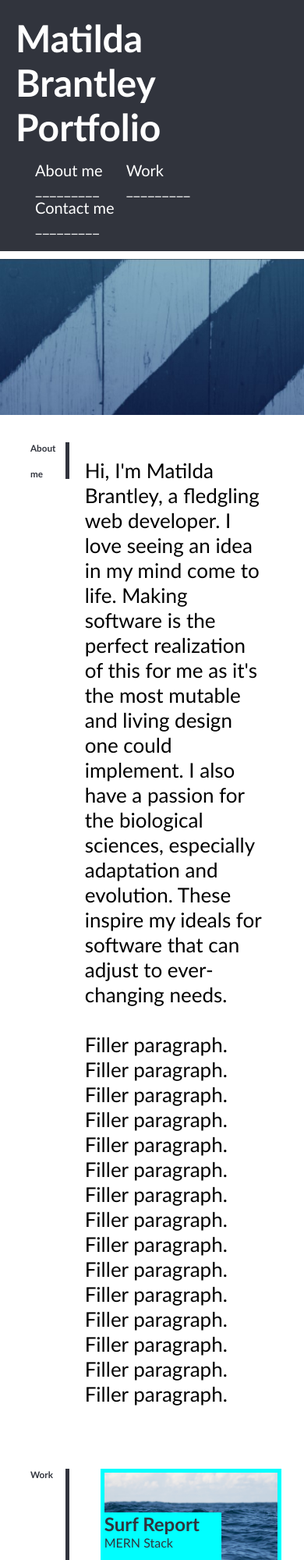
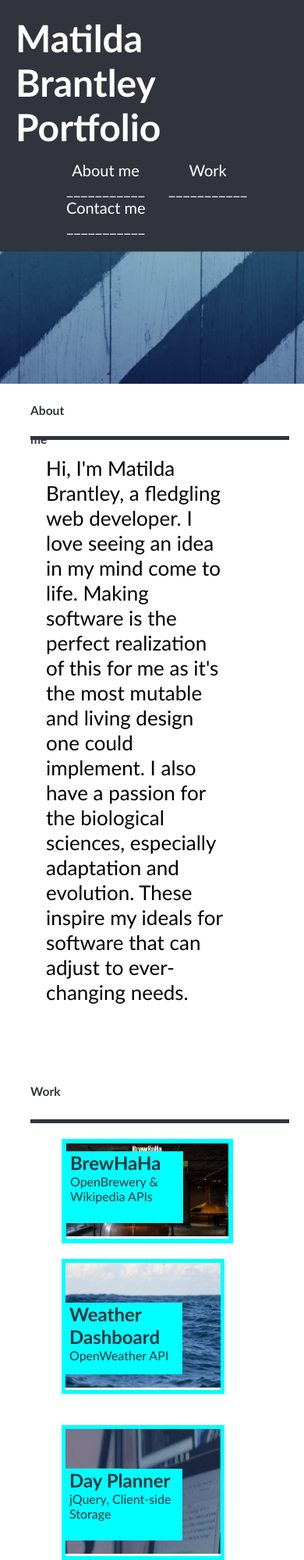
Before and after one commit to matildabrantley/homework2-portfolio, a plain HTML site: page index.html in a window 390 px wide. Shown: the top 2000 px of the page at 78% size. Drawn offline with Linux system fonts and the light colour scheme.

Commit message:
updated work section to reflect my projects, more mobile friendly

```diff
--- a/assets/css/style.css
+++ b/assets/css/style.css
@@ -1,24 +1,26 @@
 /* universal selector */
 * {
     box-sizing: border-box;
-    padding: 0;
     margin: 0;
     font-family: 'Trebuchet MS', 'Lucida Sans Unicode', 'Lucida Grande', 'Lucida Sans', Arial, sans-serif;
 }
+
+/* *:hover {
+    box-shadow: 0px 0px 5px 3px gray;
+} */
 
 .grid-container {
     display: grid;
 
     grid-template-areas:
-      "header header header"
-      "underheader underheader underheader"
-      "about about about"
-      "main main main"
-      "footer footer footer";
+      "header header"
+      "underheader underheader"
+      "about about"
+      "main main"
+      "footer footer";
 
-    grid-template-columns: 0fr 1fr 1fr;
-    grid-template-rows: 0.25fr 0.5fr auto auto;
-    grid-gap: 10px;
+    grid-template-columns: 1fr 1fr;
+    grid-template-rows: 2fr auto auto auto;
 
     height: 95vh;
     width: 100vw;
@@ -28,6 +30,8 @@ body {
     background-color:white;
 }
 
+
+/* Header, Nav Bar */
 header {
     grid-area: header;
     padding: 20px;
@@ -54,11 +58,12 @@ header nav ul {
 header nav li {
     display: inline-block;
     margin-left: 25px;
+    text-align: center;
 }
 
 header nav li::after {
     display: block;
-    content: "_________";
+    content: "___________";
 }
 
 a {
@@ -68,7 +73,7 @@ a {
 
 #underheader {
     grid-area: underheader;
-    height: 200px;
+    height: 170px;
     width: 100%;
     margin-bottom: 25px;
     background-image: url("../images/underheader.jpg");
@@ -95,6 +100,9 @@ a {
     color: rgb(49, 52, 61);
 }
 
+
+
+/*Section - About Me*/
 #about-me {
     grid-area: about;
 }
@@ -106,7 +114,10 @@ a {
     margin: 20px;
 }
 
-/* Work Examples */
+
+
+/* Main - Projects/Work Portfolio */
+/* Nested Grid */
 main {
     grid-area: main;
 }
@@ -119,12 +130,13 @@ main #cards {
     width: 70%;
     display: inline-block;
     margin-left: 20px;
+    padding-top: 20px;
 }
 
-#surf-card {
-    border: 5px solid cyan;
+#brew-card {
+    border: 6px solid cyan;
     height: 100%;
-    width: 100%;
+    width: 95%;
     position: relative;
     font-family: 'Gill Sans', 'Gill Sans MT', Calibri, 'Trebuchet MS', sans-serif;
     color: #ffffff;
@@ -132,8 +144,9 @@ main #cards {
     transition: 0.5s;
 }
 
-#surf-card:hover {
-    filter: brightness(80%) saturate(150%) hue-rotate(45deg);
+#brew-card:hover {
+    filter: brightness(130%) saturate(150%) hue-rotate(25deg);
+    box-shadow: 0px 0px 5px 3px gray;
 }
 
 .project-images{
@@ -151,15 +164,21 @@ main #cards {
     transition: 0.5s;
 }
 
+.work-card img {
+    height: 160px;
+}
+
 .work-card:hover {
-    filter: brightness(80%) saturate(150%) hue-rotate(45deg);
+    filter: brightness(110%) saturate(150%) hue-rotate(45deg);
+    box-shadow: 0px 0px 5px 3px gray;
 }
 
 .card-title {
     position: absolute;
-    bottom: 30px;
-    height: 70px;
+    bottom: 20px;
+    height: 92px;
     width: 150px;
+    padding-left: 5px;
     background-color: cyan;
     color: rgb(49, 52, 61);
 }
@@ -168,6 +187,8 @@ main #cards {
     color: rgb(49, 52, 61);
 }
 
+
+/* Footer - Contact */
 #contact-me {
     grid-area: footer;
     width: 85%;
@@ -197,7 +218,7 @@ main #cards {
 
 #contact-me nav li::after {
     display: block;
-    content: "___________";
+    content: "______________";
 }
 
 #contact-me a {
@@ -205,8 +226,40 @@ main #cards {
     text-decoration: none;
 }
 
+#contact-me a:hover {
+    color: black;
+    padding: 20px;
+    border-radius: 10px;
+    box-shadow: 0px 0px 5px 3px gray;
+}
+
 @media screen and (max-width: 992px) {
     .work-card {
-      width: 100%;
+        width: 90%;
+    }
+
+    .section-title {
+        width: 100%;
+        float: none;
+        border-right: none;
+        border-bottom: solid 5px rgb(49, 52, 61);
+    }
+
+    #work-title {
+        height: 50px;
+    }
+
+    .section-title h2 {
+       font-size: 4vw;
+    }
+
+    #contact-title {
+        padding-bottom: 100px;
+    }
+
+    #contact-me nav li {
+        display: block;
+        padding-left: 0px;
+        font-size: 40px;
     }
   }
--- a/index.html
+++ b/index.html
@@ -39,78 +39,79 @@
                     I also have a passion for the biological sciences, especially adaptation and evolution.
                     These inspire my ideals for software that can adjust to ever-changing needs.
                 </p> <br>
-                <p>
-                    Filler paragraph. Filler paragraph. Filler paragraph. Filler paragraph. Filler paragraph.
-                    Filler paragraph. Filler paragraph. Filler paragraph. Filler paragraph. Filler paragraph.
-                    Filler paragraph. Filler paragraph. Filler paragraph. Filler paragraph. Filler paragraph.
-                </p>
             </div>
         </section>
         <main class="major-section">
-            <div class="section-title">
+            <div id="work-title" class="section-title">
                 <h2>Work</h2>
             </div>
             <div id="cards">
-                <div id="surf-card">
-                    <img src="./assets/images/surf.jpg" class="project-images" alt="Surf Report"/>
+                <a href="https://matildabrantley.github.io/project-one/">
+                    <div id="brew-card">
+                        <img src="./assets/images/brewery.jpg" class="project-images" alt="Brewery"/>
                         <div class="card-title">
-                        <h2>Surf Report</h2>
-                        <p>MERN Stack</p>
+                            <h2>BrewHaHa</h2>
+                            <p>OpenBrewery & Wikipedia APIs</p>
                         </div>
                     </div>
+                </a>
 
-                <div class="work-card">
-                    <img src="./assets/images/project1.jpg" class="project-images" alt="LED Wall"/>
+                <a href="https://matildabrantley.github.io/weather-dashboard/">
+                    <div id="weather" class="work-card">
+                        <img src="./assets/images/weather.jpg" class="project-images" alt="Weather Dashboard"/>
                         <div class="card-title">
-                        <h2>LED Wall</h2>
-                        <p> Node/IoT </p>
+                            <h2>Weather Dashboard</h2>
+                            <p> OpenWeather API </p>
                         </div>
                     </div>
+                </a>
 
-                <div class="work-card">
-                    <img src="./assets/images/project2.jpg" class="project-images" alt="Calculator"/>
+                <a href="https://matildabrantley.github.io/work-day-scheduler/">
+                    <div id="planner" class="work-card">
+                        <img src="./assets/images/planner.jpg" class="project-images" alt="Day Planner"/>
                         <div class="card-title">
-                        <h2>Calculator</h2>
-                        <p> Javascript/CSS </p>
+                            <h2>Day Planner</h2>
+                            <p> jQuery, Client-side Storage </p>
                         </div>
                     </div>
+                </a>
 
-                <div class="work-card">
-                    <img src="./assets/images/project3.jpg" class="project-images" alt="Puzzles"/>
+                <a href="https://matildabrantley.github.io/code-quiz/">
+                    <div id="quiz" class="work-card">
+                        <img src="./assets/images/quiz.jpg" class="project-images" alt="Code Quiz"/>
                         <div class="card-title">
-                        <h2>Puzzles</h2>
-                        <p> MERN Stack </p>
+                            <h2>Code Quiz</h2>
+                            <p> JavaScript, <br>Dynamic Content</p>
                         </div>
                     </div>
+                </a>
 
-                <div class="work-card">
-                    <img src="./assets/images/project4.jpg" class="project-images" alt="Run Buddy"/>
+                <a href="https://matildabrantley.github.io/password-generator/">
+                    <div id="password-gen" class="work-card">
+                        <img src="./assets/images/dashboard.jpg" class="project-images" alt="Password Generator"/>
                         <div class="card-title">
-                        <h2>Run Buddy</h2>
-                        <p> HTML/CSS </p>
+                            <h2>Password Generator</h2>
+                            <p> JavaScript</p>
                         </div>
                     </div>
+                </a>
             </div>
         </main>
 
         <footer id="contact-me" class="major-section">
-            <div class="section-title">
-                <h2>Contact</h2><br>
-                <h2>me</h2>
+            <div id="contact-title" class="section-title">
+                <h2>Contact<br>me</h2>
             </div>
             <nav id="contact-links">
                 <ul>
                     <li>
-                        <a href="#phone-number">(555) 555-5555</a>
+                        <a href="#phone-number">(111) 111-1111</a>
                     </li>
                     <li>
                         <a href="#header">My Website</a>
                     </li>
                     <li>
                         <a href="https://github.com/matildabrantley">GitHub</a>
-                    </li>
-                    <li>
-                        <a href="https://twitter.com">Twitter</a>
                     </li>
                 </ul>
             </nav>
```
Also changed, not shown: README.md, assets/images/4pics.png (deleted), assets/images/brewery.jpg (added), assets/images/dashboard.jpg (renamed from assets/images/project1.jpg), assets/images/mobile-screenshot.jpg (added), assets/images/password-gen.jpg (added), assets/images/planner.jpg (renamed from assets/images/project2.jpg), assets/images/portfolio-screenshot.jpg, assets/images/project3.jpg (deleted), assets/images/project4.jpg (deleted), assets/images/quiz.jpg (added), assets/images/weather.jpg (renamed from assets/images/surf.jpg). Lines whose indentation alone changed are shown as unchanged.
